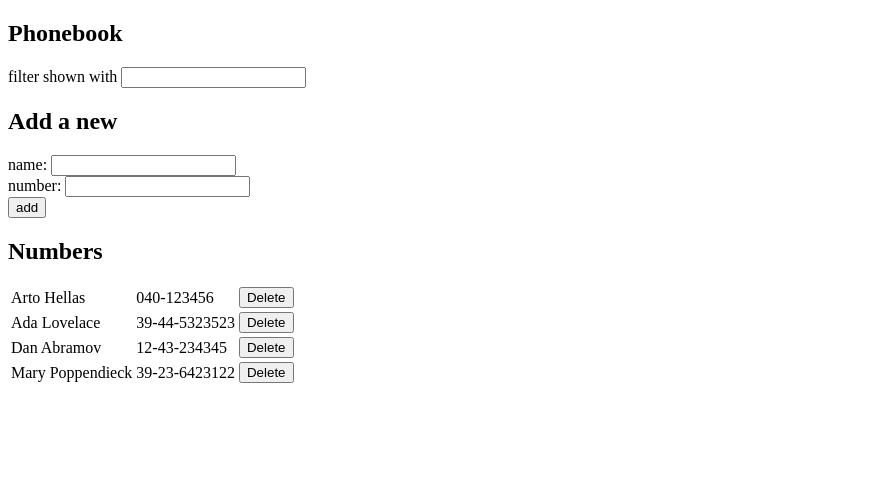
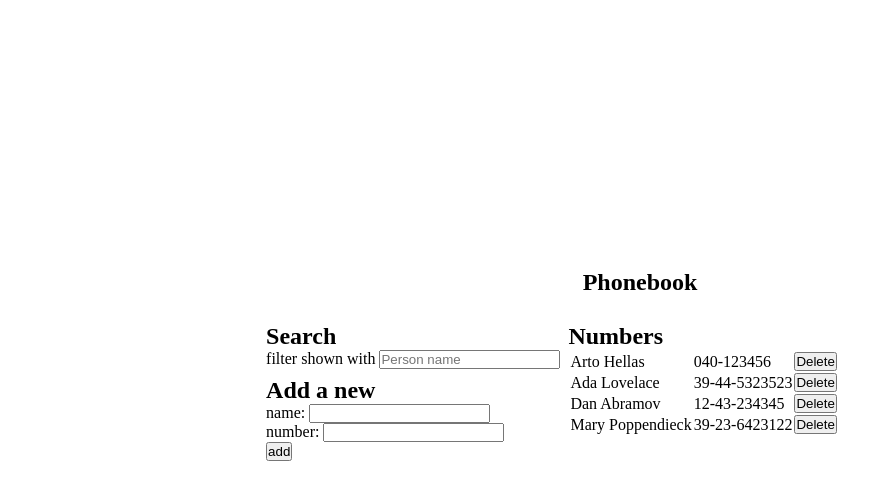
Before and after one commit to AmilkarAlan/fullstackopen_course, a React (Vite) app in the folder Parte_2/phonebook/: page / in a window 1280 px wide. Shown: the top 500 px of the page, without its empty margins (0-892 px from the left). Built offline with nearby package versions, Linux system fonts and the light colour scheme; data requests are answered from the project's data file.

Commit message:
mensaje añadido

```diff
--- a/Parte_2/phonebook/src/App.jsx
+++ b/Parte_2/phonebook/src/App.jsx
@@ -6,6 +6,9 @@ const App = () => {
 
   const [ persons, setPersons ] = useState([]);
   const [ filterList, setFilterList ] = useState([]);
+  const [ message, setMessage ] = useState("");
+  const [ error, setError ] = useState("");
+
   useEffect(() => {
     phonebookServices
       .getAll()
@@ -15,7 +18,11 @@ const App = () => {
     persons={ persons }
     setFilterList={ setFilterList }
     filterList={ filterList }
-    setPersons={ setPersons } />
+    setPersons={ setPersons }
+    message={ message }
+    setMessage={ setMessage }
+    error={error}
+    setError={setError}/>
 }
 
 export default App;
--- a/Parte_2/phonebook/src/Phonebook.jsx
+++ b/Parte_2/phonebook/src/Phonebook.jsx
@@ -2,25 +2,39 @@
 import Filter from './components/Filter';
 import Form from './components/Form';
 import Content from './components/Content';
+import style from "./Phonebook.module.css"
+import Message from './components/Message';
 
-const Phonebook = ({ persons, setFilterList, filterList, setPersons }) => {
+const Phonebook = ({ persons, setFilterList, filterList, setPersons, message, setMessage,error, setError }) => {
     return (
-        <div>
+        <div className={ style.layout }>
+            <div className={ style.header }>
                 <h2>Phonebook</h2>
+            </div>
+            <div className={ style.filterContainer }>
+                <h2>Search</h2>
                 <Filter
                     persons={ persons }
                     setFilterList={ setFilterList } />
-
+            </div>
+            <div className={ style.formContainer }>
                 <h2>Add a new</h2>
                 <Form
                     persons={ persons }
-                setPersons={ setPersons } />
-
+                    setPersons={ setPersons }
+                    setMessage={ setMessage } />
+            </div>
+            <div className={ style.contentContainer }>
                 <h2>Numbers</h2>
                 <Content
                     filterList={ filterList }
                     persons={ persons }
-                setPersons={ setPersons } />
+                    setPersons={ setPersons }
+                    setMessage={ setMessage } />
+            </div>
+            <div className={ style.messageContainer }>
+                <Message message={ message } setMessage={ setMessage } error={error} setError={error} />
+            </div>
         </div>
     )
 }
--- /dev/null
+++ b/Parte_2/phonebook/src/Phonebook.module.css
@@ -0,0 +1,38 @@
+.layout {
+    display: grid;
+    grid-template-columns: repeat(5, 1fr);
+    grid-template-rows: repeat(5, 1fr);
+    gap: 8px;
+}
+
+.header {
+    display: flex;
+    justify-content: center;
+    grid-column: span 5 / span 5;
+}
+
+.filterContainer {
+    grid-column: span 2 / span 2;
+    grid-column-start: 1;
+    grid-row-start: 2;
+}
+
+.formContainer {
+    grid-column: span 2 / span 2;
+    grid-row: span 2 / span 2;
+    grid-column-start: 1;
+    grid-row-start: 3;
+}
+
+.contentContainer {
+    grid-column: span 3 / span 3;
+    grid-row: span 3 / span 3;
+    grid-column-start: 3;
+    grid-row-start: 2;
+}
+
+.messageContainer {
+    grid-column: span 3 / span 3;
+    grid-column-start: 2;
+    grid-row-start: 5;
+}
--- a/Parte_2/phonebook/src/components/Content.jsx
+++ b/Parte_2/phonebook/src/components/Content.jsx
@@ -1,14 +1,18 @@
 import phonebookServices from "../services/phonebookServices";
 
 
-const Content = ({ filterList, persons, setPersons }) => {
+const Content = ({ filterList, persons, setPersons, setMessage }) => {
     const list = filterList.length === 0 ? persons : filterList;
     const handleDelete = (id) => {
         const confirm = window.confirm(`Are you sure you want to delete the person with id ${id}?`)
         if (!confirm) return
         phonebookServices
             .deleteById(id)
-            .then(response => phonebookServices.getAll().then(updateList => setPersons(updateList)))
+            .then(response => phonebookServices.getAll()
+                .then(updateList => {
+                    setPersons(updateList)
+                    return setMessage("Number has been deleted")
+                }))
     }
     return (
         <table>
--- a/Parte_2/phonebook/src/components/Filter.jsx
+++ b/Parte_2/phonebook/src/components/Filter.jsx
@@ -16,7 +16,7 @@ const Filter = ({persons,setFilterList}) => {
 
     <form>
       <div>
-        filter shown with <input type='text' name='filter' value={ filter } onChange={ handleFilter } />
+        filter shown with <input type='text' name='filter' value={ filter } onChange={ handleFilter } placeholder='Person name'/>
       </div>
     </form>
 
--- a/Parte_2/phonebook/src/components/Form.jsx
+++ b/Parte_2/phonebook/src/components/Form.jsx
@@ -1,7 +1,7 @@
 import axios from 'axios';
 import { useState } from 'react'
 import phonebookServices from "../services/phonebookServices"
-const Form = ({ setPersons, persons }) => {
+const Form = ({ setPersons, persons, setMessage }) => {
   const [ newPerson, setNewPerson ] = useState({ name: '', number: '' });
   const handleChange = (e) => {
     const name = e.target.name;
@@ -10,6 +10,9 @@ const Form = ({ setPersons, persons }) => {
   };
   const handleSubmit = (e) => {
     e.preventDefault();
+    const verifyExists = () => {
+
+    }
     const formatNumber = (num) => {
       const countryCode = num.slice(0, 2);
       const cityCode = num.slice(2, 4);
@@ -27,6 +30,7 @@ const Form = ({ setPersons, persons }) => {
       .create(newPersonToAdd)
       .then(response => {
         setNewPerson({ name: '', number: '' });
+        setMessage("New number added")
         return phonebookServices.getAll();
       })
       .then(updateList => setPersons(updateList))
@@ -36,10 +40,10 @@ const Form = ({ setPersons, persons }) => {
   return (
     <form onSubmit={ handleSubmit }>
       <div>
-        name: <input type="text" value={ newPerson.name } name="name" onChange={ handleChange } required />
+        <label htmlFor="name">name: </label><input type="text" value={ newPerson.name } name="name" onChange={ handleChange } required />
       </div>
       <div>
-        number: <input type='text' value={ newPerson.number } maxLength={ 11 } name="number" onChange={ handleChange } required />
+        <label htmlFor="number">number: </label> <input type='text' value={ newPerson.number } maxLength={ 11 } name="number" onChange={ handleChange } required />
       </div>
       <div>
         <button type="submit">add</button>
--- /dev/null
+++ b/Parte_2/phonebook/src/components/Message.jsx
@@ -0,0 +1,24 @@
+import { useEffect } from 'react'
+import style from "./Message.module.css"
+const Message = ({ message, setMessage, error, setError }) => {
+
+    useEffect(() => {
+        if (message) {
+            setTimeout(() => {
+                setMessage("")
+            }, 1500);
+            return
+        }
+        setTimeout(() => {
+            setError("")
+        }, 1500);
+        return
+    }, [ message, error ]);
+    return (
+        <div className={ `${style.messageWrapped} ${message ? style.complete : ""} ${error ? style.error : ""}` }>
+            <p>{ message } <span>&#x2714;</span></p>
+        </div>
+    )
+}
+
+export default Message
--- /dev/null
+++ b/Parte_2/phonebook/src/components/Message.module.css
@@ -0,0 +1,31 @@
+.messageWrapped {
+    width: 100%;
+    height: 100%;
+    display: flex;
+    align-items: center;
+    justify-content: center;
+    border-radius: 8px;
+    background-color: floralwhite;
+    border: 2px solid green;
+    transition: opacity .5s ease;
+    opacity: 0;
+}
+p {
+    font-weight: bold;
+}
+span{
+    color: green;
+}
+.complete,
+.error {
+    opacity: 1;
+
+}
+
+.complete {
+    border: 2px solid green;
+}
+
+.error {
+    border: 2px solid red;
+}
--- /dev/null
+++ b/Parte_2/phonebook/src/index.css
@@ -0,0 +1,13 @@
+* {
+    padding: 0;
+    margin: 0;
+    box-sizing: border-box;
+}
+
+body {
+    width: 100dvw;
+    height: 100dvh;
+    display: flex;
+    align-items: center;
+    justify-content: center;
+}
--- a/Parte_2/phonebook/src/main.jsx
+++ b/Parte_2/phonebook/src/main.jsx
@@ -1,6 +1,6 @@
 import ReactDOM from 'react-dom/client'
 import App from './App'
-
+import "./index.css"
 ReactDOM.createRoot(document.getElementById('root')).render(
   <App />
 )
--- a/Parte_2/phonebook/src/services/phonebookServices.js
+++ b/Parte_2/phonebook/src/services/phonebookServices.js
@@ -16,7 +16,6 @@ const getAll = () => {
 const create = (newPerson) => {
     return axios.post(baseUrl, newPerson)
         .then(response => {
-            alert("!New number added!");
             console.log(response);
             return response.data;
         })
@@ -29,7 +28,6 @@ const create = (newPerson) => {
 const deleteById = (id) => {
     return axios.delete(`http://localhost:3001/persons/${id}`)
         .then(response => {
-            alert("!Number has been deleted!");
             console.log(response);
             return response.data;
         })
```
Lines whose indentation alone changed are shown as unchanged.
